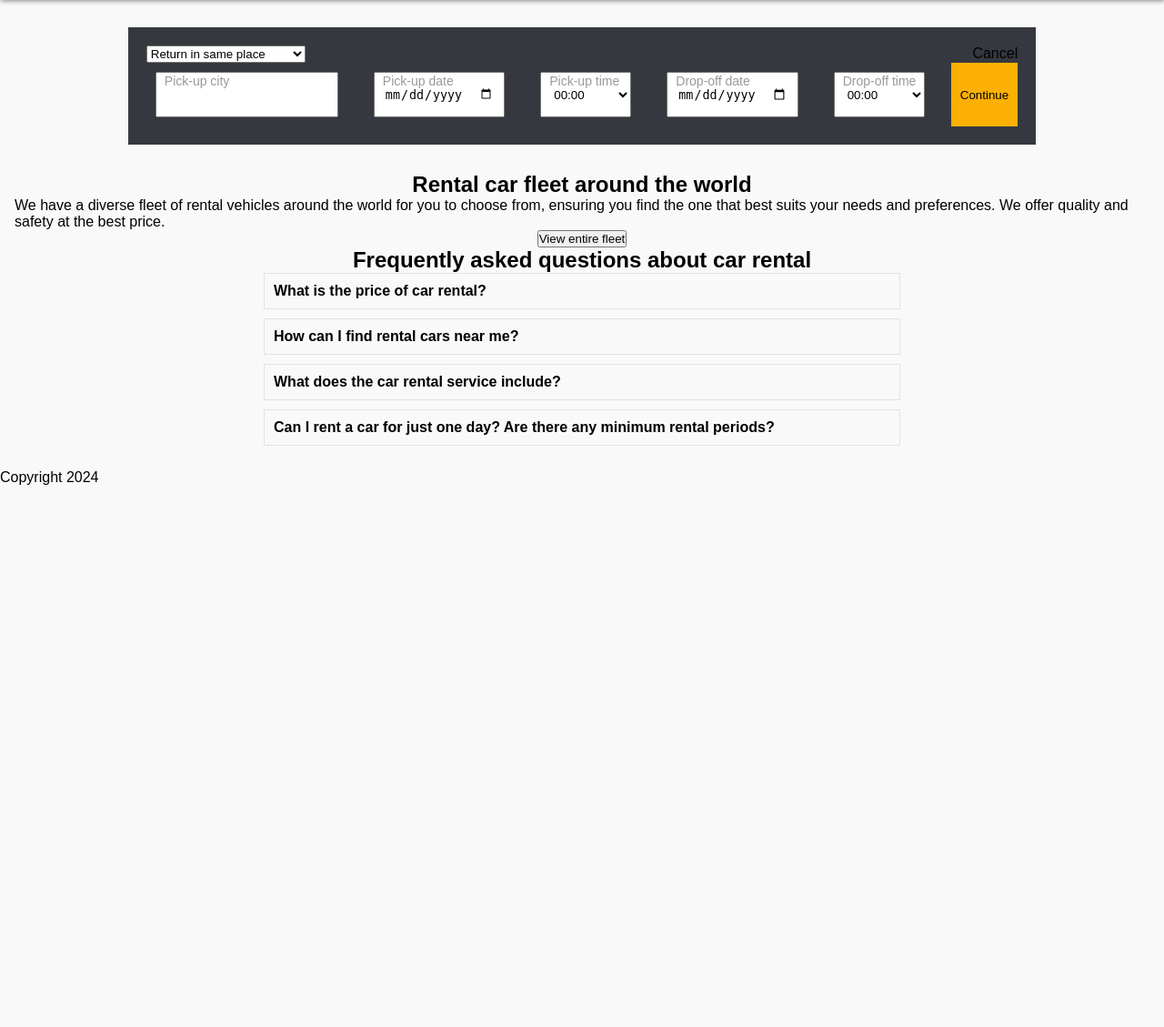
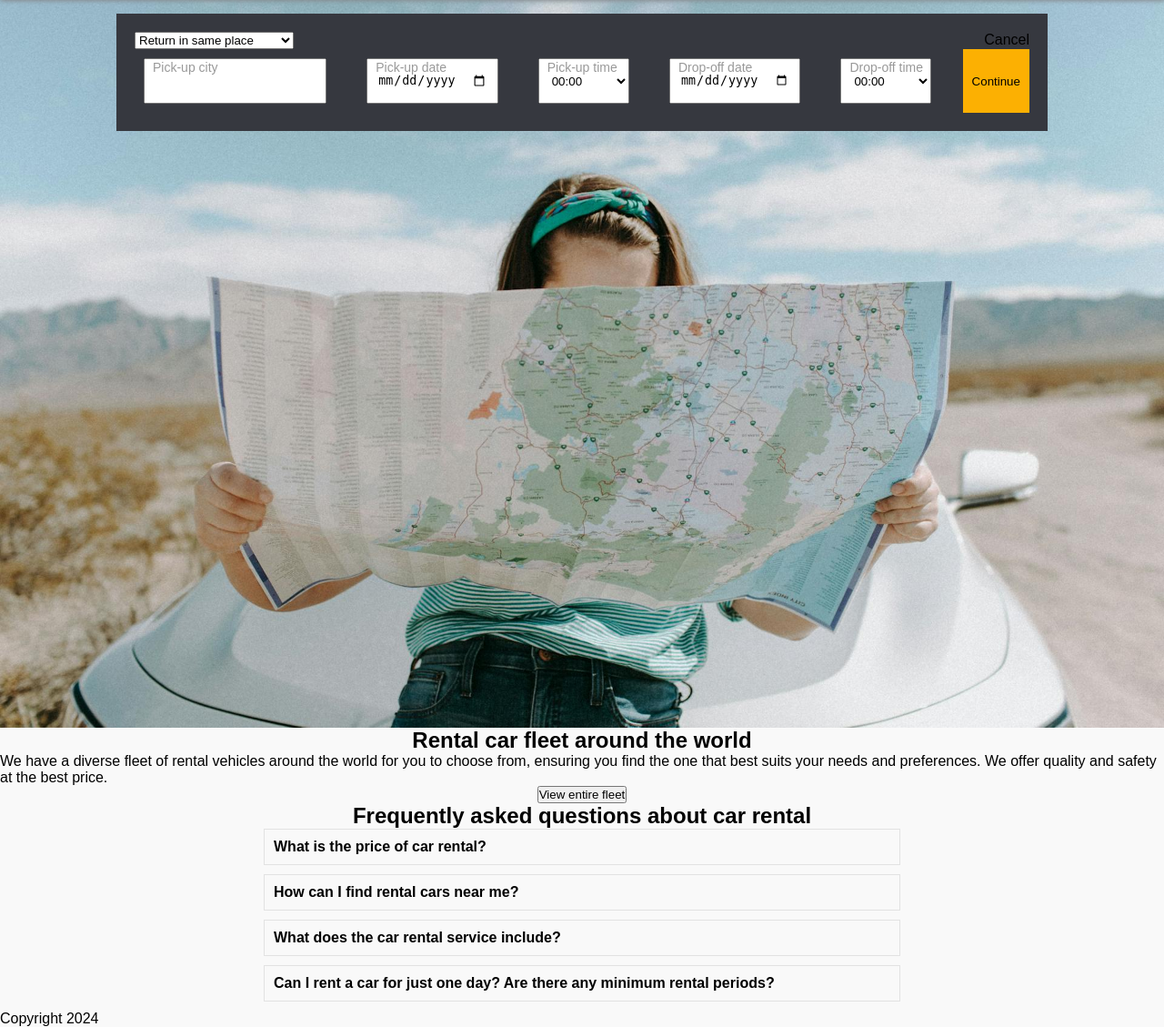
Before and after one commit to migmm/rent-cars, a PHP site: page / in a window 1280 px wide. Shown: the part 63-1192 px from the top of the page at 91% size. Before the commit the page ends 596 px from the top, so only its background shows below. Run offline with PHP 8.4, Linux system fonts and the light colour scheme.

Commit message:
Added background image

```diff
--- a/public/css/main.css
+++ b/public/css/main.css
@@ -173,12 +173,18 @@ ul {
 /***********************************************/
 main {
     max-width: 1200;
-    margin: 1em;
+}
+
+.first-section {
+    height: 100vh;
+    background-image: url("../images/background-landing.jpg");
+    background-size: 100% auto;
+    background-repeat: no-repeat;
 }
 
 .island-container {
     width: 80%;
-    margin: 30px auto;
+    margin: auto auto;
     display: flex;
     flex-direction: column;
     background-color: #36383f;
```
Also changed, not shown: public/images/background-landing.jpg (added).
